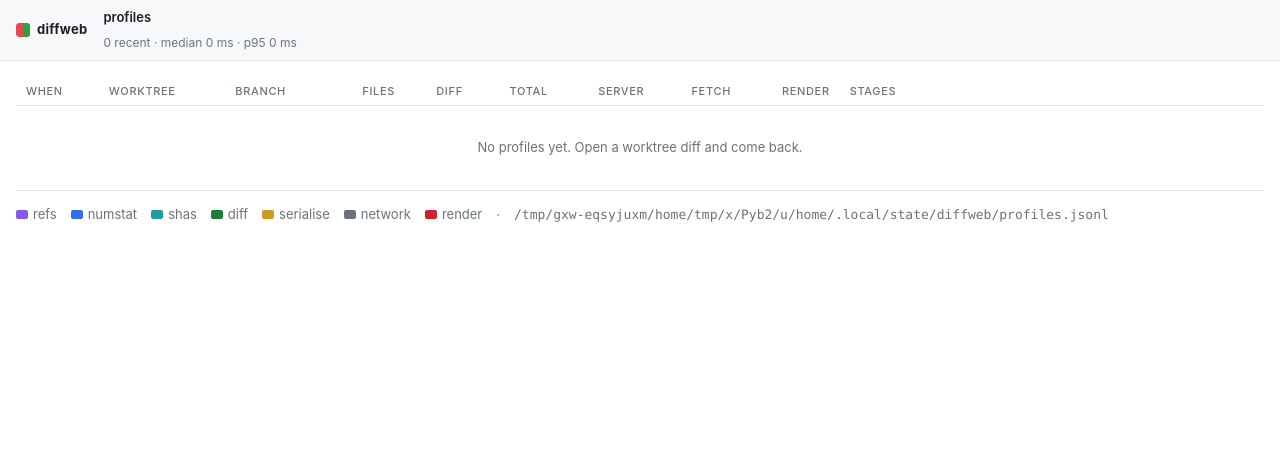
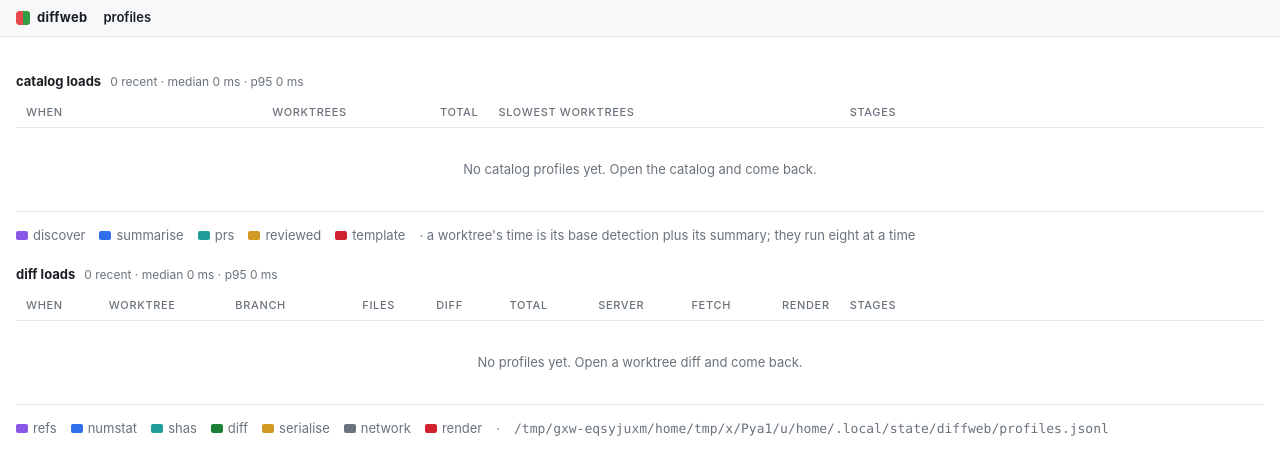
Before and after one commit to tupoiu/dotfiles, a FastAPI app: page /profiles in a window 1280 px wide. Shown: the top 475 px of the page. Run offline with FastAPI, Linux system fonts and the light colour scheme; some libraries are stand-ins or nearby versions.

Commit message:
Make the catalog page faster, and profile its loads
The catalog took ~2s with 29 worktrees. Most of it was base detection:
`for-each-ref --merged` over ~7k refs, ~200ms a worktree, on every load.
It is now cached per worktree, keyed on HEAD plus every ref, and only kept
when the refs held still while it was worked out. The summary's `status`
no longer walks the tree for untracked files numstat already listed.
Warm loads are now ~0.8s.

/profiles gains a "catalog loads" table: stage timings and the three
slowest worktrees. They go to profiles-catalog.jsonl beside the diff log,
because an older diffweb reading that log 500s on records it does not know.

Co-Authored-By: Claude Opus 5.5 <noreply@anthropic.com>

```diff
--- a/diffweb/app.py
+++ b/diffweb/app.py
@@ -87,6 +87,7 @@ def reset_for_tests() -> None:
     _config = _state = None
     _diff_cache.clear()
     _pending_profiles.clear()
+    gitio.clear_caches()
 
 
 app.include_router(hud_routes.make_router(get_config, get_state, templates))
@@ -230,17 +231,41 @@ def _attach_pull_requests(summaries: list[gitio.Summary], config: DiffwebConfig)
 @app.get("/", response_class=HTMLResponse)
 def index(request: Request, config: DiffwebConfig = Depends(get_config)) -> Any:
     state = get_state()
-    worktrees = gitio.discover(config)
-    summaries = gitio.summarise_all(worktrees, state.all_base_refs())
-    if config.features.pr_links:
-        _attach_pull_requests(summaries, config)
-    for summary in summaries:
-        # Cheap approximation: how many files we have ever ticked off here.
-        # The exact per-range figure is computed on the diff page itself.
-        summary.reviewed = len(state.reviewed(summary.worktree.id))
-    return templates.TemplateResponse(
-        request, "index.html", {"summaries": summaries, "features": config.features}
-    )
+    timer = profiling.Timer(enabled=config.features.profiling)
+    with timer.stage("discover"):
+        worktrees = gitio.discover(config)
+    with timer.stage("summarise"):
+        summaries = gitio.summarise_all(worktrees, state.all_base_refs())
+    with timer.stage("prs"):
+        if config.features.pr_links:
+            _attach_pull_requests(summaries, config)
+    with timer.stage("reviewed"):
+        for summary in summaries:
+            # Cheap approximation: how many files we have ever ticked off here.
+            # The exact per-range figure is computed on the diff page itself.
+            summary.reviewed = len(state.reviewed(summary.worktree.id))
+    with timer.stage("template"):
+        response = templates.TemplateResponse(
+            request, "index.html", {"summaries": summaries, "features": config.features}
+        )
+    if timer.enabled:
+        # Server-rendered, so the server's time is nearly all of the wait and
+        # the record is complete without hearing back from the page.
+        slowest = sorted(summaries, key=lambda s: s.elapsed_ms, reverse=True)[:3]
+        profiling.append(
+            config.catalog_profile_log_path(),
+            {
+                "kind": "catalog",
+                "at": time.time(),
+                "worktrees": len(summaries),
+                "stages": {k: round(v, 2) for k, v in timer.stages.items()},
+                "server_ms": round(timer.total_ms, 2),
+                "total_ms": round(timer.total_ms, 2),
+                "slowest": [{"worktree": s.worktree.name, "ms": round(s.elapsed_ms, 2)} for s in slowest],
+            },
+            config.profile_keep,
+        )
+    return response
 
 
 @app.get("/w/{wt_id}", response_class=HTMLResponse)
@@ -481,13 +506,16 @@ async def api_profile(request: Request, config: DiffwebConfig = Depends(get_conf
 def profiles_page(request: Request, config: DiffwebConfig = Depends(get_config)) -> Any:
     if not config.features.profiling:
         raise HTTPException(404, "profiling is disabled in config")
-    records = profiling.read(config.profile_log_path())
+    diffs = profiling.read(config.profile_log_path())
+    catalogs = profiling.read(config.catalog_profile_log_path())
     return templates.TemplateResponse(
         request,
         "profiles.html",
         {
-            "records": [r | {"segments": profiling.segments(r)} for r in records],
-            "aggregates": profiling.aggregates(records),
+            "records": [r | {"segments": profiling.segments(r)} for r in diffs],
+            "aggregates": profiling.aggregates(diffs),
+            "catalogs": [r | {"segments": profiling.segments(r)} for r in catalogs],
+            "catalog_aggregates": profiling.aggregates(catalogs),
             "log_path": str(config.profile_log_path()),
         },
     )
--- a/diffweb/profiling.py
+++ b/diffweb/profiling.py
@@ -19,6 +19,10 @@ from typing import Iterator
 
 # Stages in the order they happen, which is also the order the bar is drawn in.
 SERVER_STAGES = ("refs", "numstat", "shas", "diff", "serialise")
+
+# The catalog page's stages. It is rendered on the server, so these are all of
+# its profile; there is no client half to wait for.
+CATALOG_STAGES = ("discover", "summarise", "prs", "reviewed", "template")
 
 
 class Timer:
@@ -128,11 +132,14 @@ def segments(record: dict) -> list[dict]:
     if total <= 0:
         return []
     stages = record.get("stages") or {}
-    parts = [(name, float(stages.get(name) or 0)) for name in SERVER_STAGES]
-    server = sum(ms for _, ms in parts)
-    fetch = float(record.get("fetch_ms") or 0)
-    parts.append(("network", max(0.0, fetch - server)))
-    parts.append(("render", float(record.get("render_ms") or 0)))
+    if record.get("kind") == "catalog":
+        parts = [(name, float(stages.get(name) or 0)) for name in CATALOG_STAGES]
+    else:
+        parts = [(name, float(stages.get(name) or 0)) for name in SERVER_STAGES]
+        server = sum(ms for _, ms in parts)
+        fetch = float(record.get("fetch_ms") or 0)
+        parts.append(("network", max(0.0, fetch - server)))
+        parts.append(("render", float(record.get("render_ms") or 0)))
     return [
         {"name": name, "ms": ms, "pct": 100 * ms / total} for name, ms in parts if ms > 0
     ]
--- a/diffweb/static/app.css
+++ b/diffweb/static/app.css
@@ -338,6 +338,13 @@ body.hide-reviewed .dw-file.is-reviewed { display: none; }
 .seg-serialise { background: #d29922; }
 .seg-network { background: var(--dim); }
 .seg-render { background: var(--del); }
+.seg-discover { background: #8957e5; }
+.seg-summarise { background: var(--accent); }
+.seg-prs { background: #1f9c9c; }
+.seg-reviewed { background: #d29922; }
+.seg-template { background: var(--del); }
+.profiles-heading { font-size: 1em; margin: 1.5em 0 0.5em; }
+.profiles-heading .status { font-weight: normal; margin-left: 0.5em; }
 .legend { display: flex; gap: 14px; align-items: center; flex-wrap: wrap; margin-top: 14px; }
 .legend .key { display: inline-flex; align-items: center; gap: 5px; }
 .legend .seg { width: 12px; border-radius: 2px; }
--- a/diffweb/templates/profiles.html
+++ b/diffweb/templates/profiles.html
@@ -3,12 +3,55 @@
 {% block toolbar %}
 <div class="controls">
   <span class="wt-name">profiles</span>
-  <span class="status">{{ aggregates.count }} recent &middot;
-    median {{ "%.0f"|format(aggregates.median_ms) }} ms &middot;
-    p95 {{ "%.0f"|format(aggregates.p95_ms) }} ms</span>
 </div>
 {% endblock %}
 {% block content %}
+<h2 class="profiles-heading">catalog loads
+  <span class="status">{{ catalog_aggregates.count }} recent &middot;
+    median {{ "%.0f"|format(catalog_aggregates.median_ms) }} ms &middot;
+    p95 {{ "%.0f"|format(catalog_aggregates.p95_ms) }} ms</span></h2>
+<table class="catalog">
+  <thead>
+    <tr>
+      <th>when</th>
+      <th class="num">worktrees</th>
+      <th class="num">total</th>
+      <th>slowest worktrees</th>
+      <th class="stage-col">stages</th>
+    </tr>
+  </thead>
+  <tbody>
+  {% for r in catalogs[:10] %}
+    <tr>
+      <td class="dim"><time datetime="{{ r.at }}" class="ago" data-at="{{ r.at }}"></time></td>
+      <td class="num">{{ r.worktrees }}</td>
+      <td class="num"><strong>{{ "%.0f"|format(r.total_ms) }}</strong></td>
+      <td class="dim">{% for s in r.slowest %}{{ s.worktree }} {{ "%.0f"|format(s.ms) }}&nbsp;ms{% if not loop.last %}, {% endif %}{% endfor %}</td>
+      <td>
+        <div class="stagebar">
+          {% for seg in r.segments %}
+          <span class="seg seg-{{ seg.name }}" style="width: {{ "%.2f"|format(seg.pct) }}%"
+                title="{{ seg.name }} {{ "%.1f"|format(seg.ms) }} ms"></span>
+          {% endfor %}
+        </div>
+      </td>
+    </tr>
+  {% else %}
+    <tr><td colspan="5" class="empty">No catalog profiles yet. Open the catalog and come back.</td></tr>
+  {% endfor %}
+  </tbody>
+</table>
+<p class="summary legend">
+  {% for name in ["discover", "summarise", "prs", "reviewed", "template"] %}
+  <span class="key"><span class="seg seg-{{ name }}"></span>{{ name }}</span>
+  {% endfor %}
+  &middot; a worktree's time is its base detection plus its summary; they run eight at a time
+</p>
+
+<h2 class="profiles-heading">diff loads
+  <span class="status">{{ aggregates.count }} recent &middot;
+    median {{ "%.0f"|format(aggregates.median_ms) }} ms &middot;
+    p95 {{ "%.0f"|format(aggregates.p95_ms) }} ms</span></h2>
 <table class="catalog">
   <thead>
     <tr>
@@ -56,5 +99,6 @@
   {% endfor %}
   &middot; <code>{{ log_path }}</code>
 </p>
+
 {% endblock %}
 {% block scripts %}<script src="{{ asset('dist/profiles.js') }}"></script>{% endblock %}
```
Also changed, not shown: diffweb/TOOLING_ROADMAP.md (+19 -0 lines), diffweb/config.py (+7 -0 lines), diffweb/gitio.py (+60 -6 lines), tests/test_diffweb.py (+116 -0 lines), diffweb/README.md.
